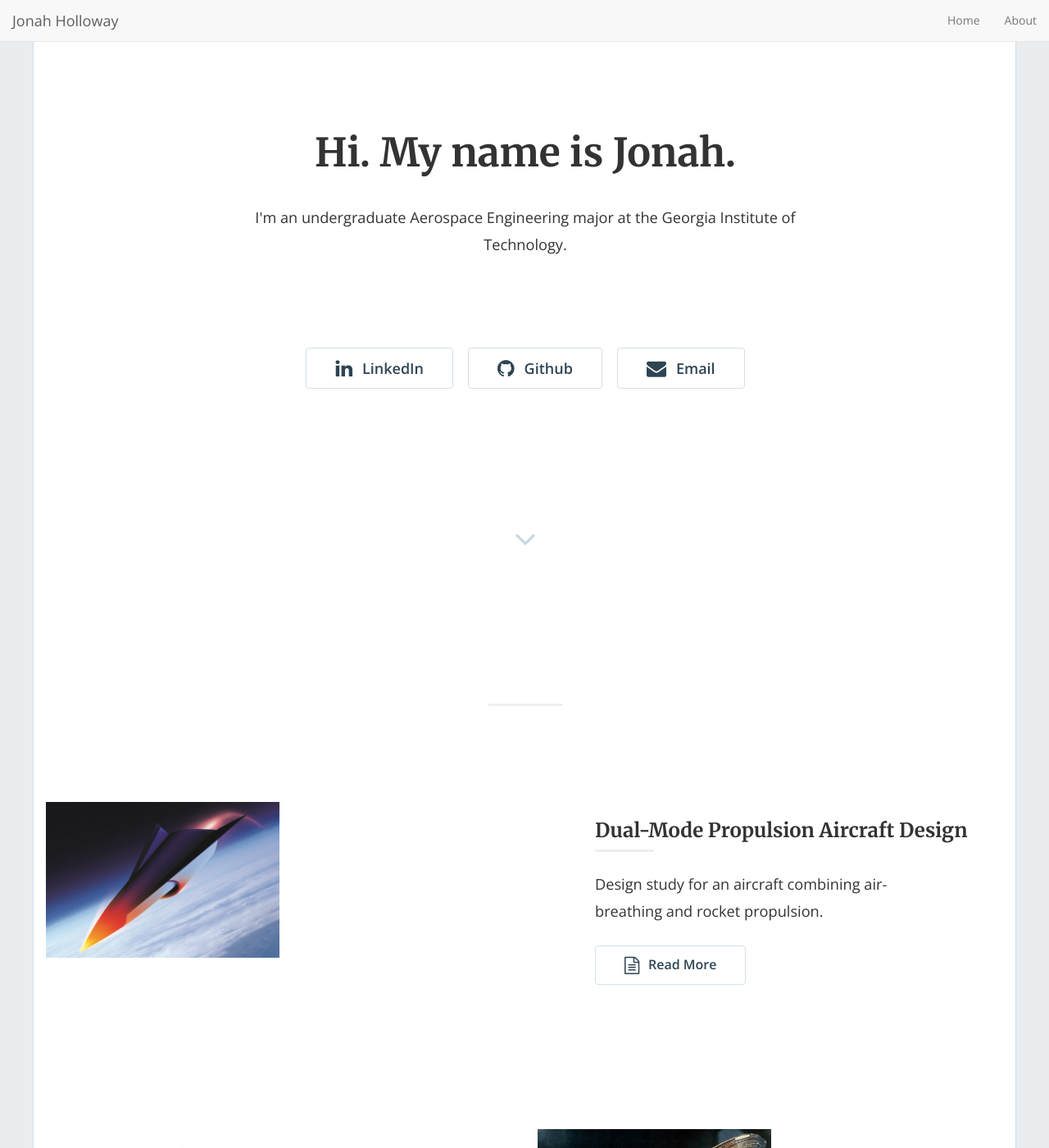
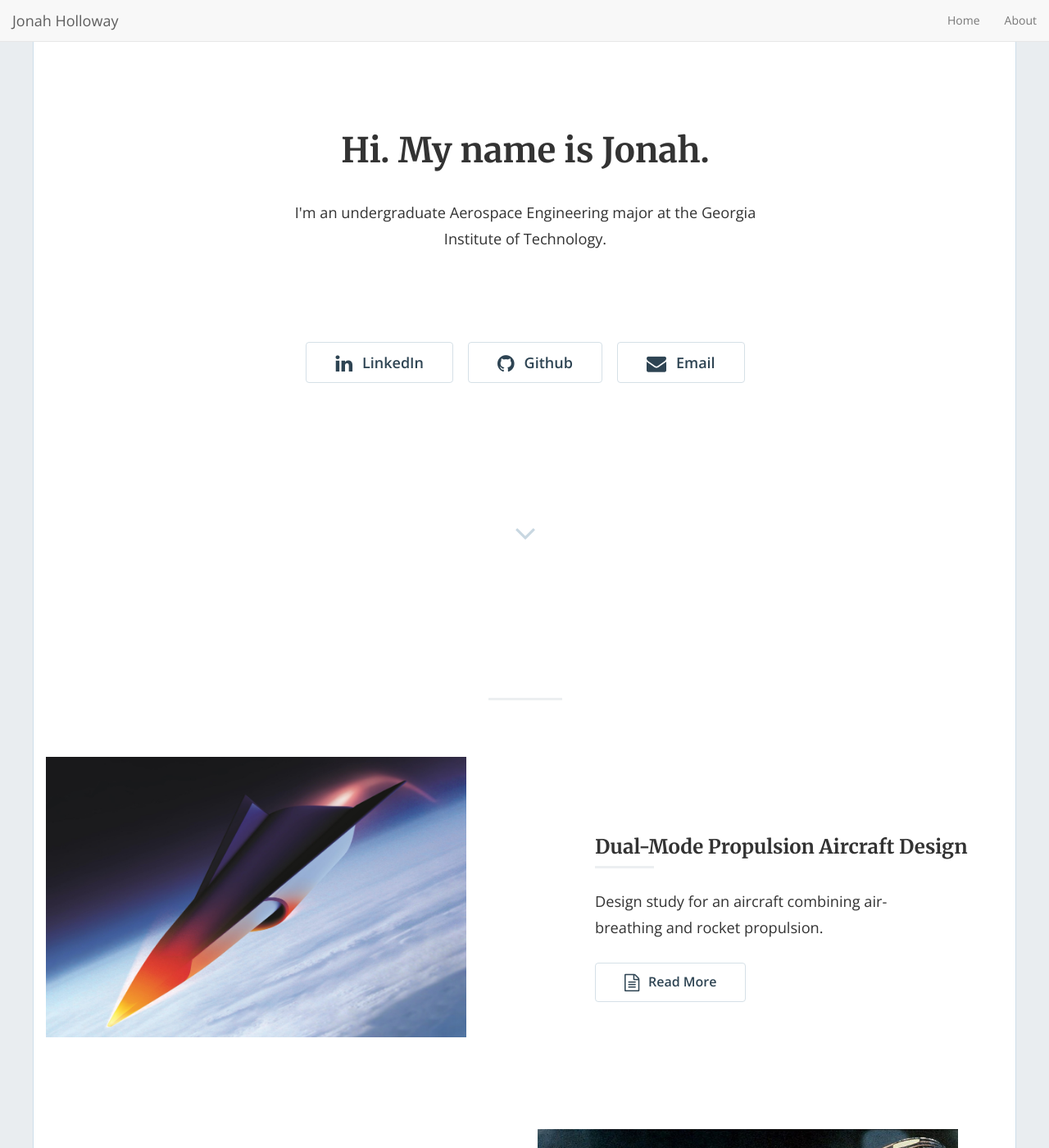
Before and after one commit to jonahholloway/jonahholloway.github.io, a Jekyll site: the page built from index.html, in a window 1280 px wide and 1400 px high. Shown: the whole window at 82% size. Built offline with Jekyll 4.4.1, drawn with Linux system fonts in a browser that asks for light colours; nearby versions of some CDN libraries; the list of posts is cut into pages by our own code.

Commit message:
Update style.scss

```diff
--- a/css/style.scss
+++ b/css/style.scss
@@ -122,7 +122,7 @@ button.btn, input.btn {
 }
 
 .hero-content {
-  width: 60%;
+  width: 50%;
   margin: 0 auto;
   display: table;
   @include bp-medium {
@@ -135,7 +135,7 @@ button.btn, input.btn {
     width: 100%;
   }
   h1 {
-    font-size: 48px;
+    font-size: 42px;
   }
   p {
     margin: 2em 0 4em 0;
@@ -256,7 +256,7 @@ button.btn, input.btn {
     margin-bottom: 2em;
   }
   img.img-responsive {
-	  width: 50%;
+	  width: 90%;
 	  height: auto;
 	  aspect-ratio: 3 / 2;
 	  object-fit: cover;
```
